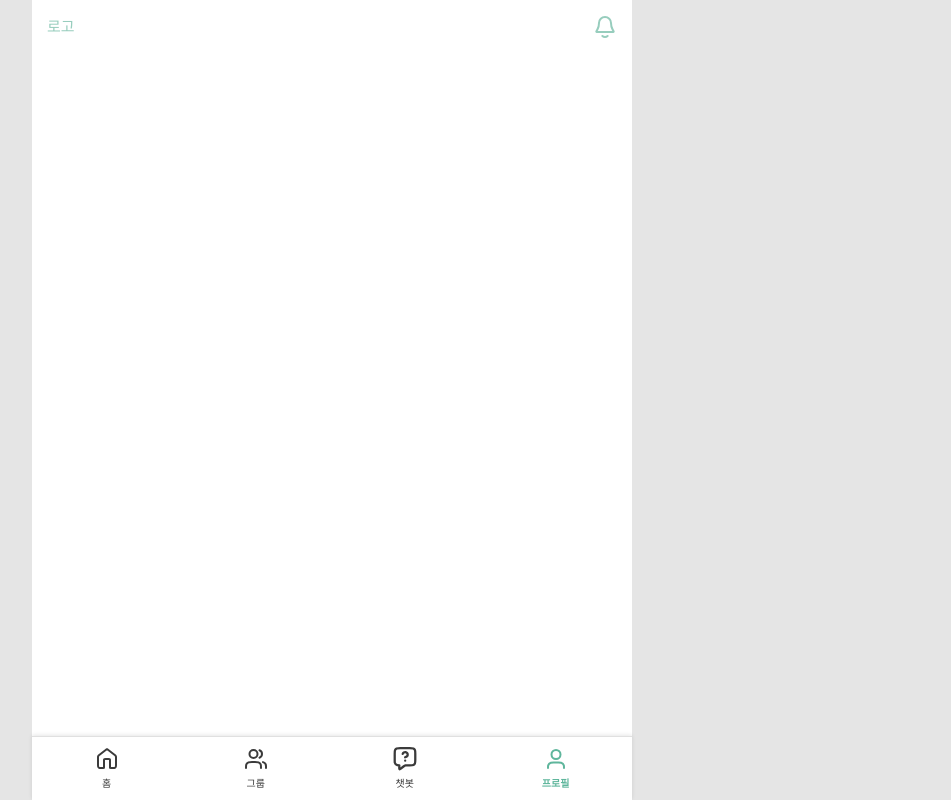
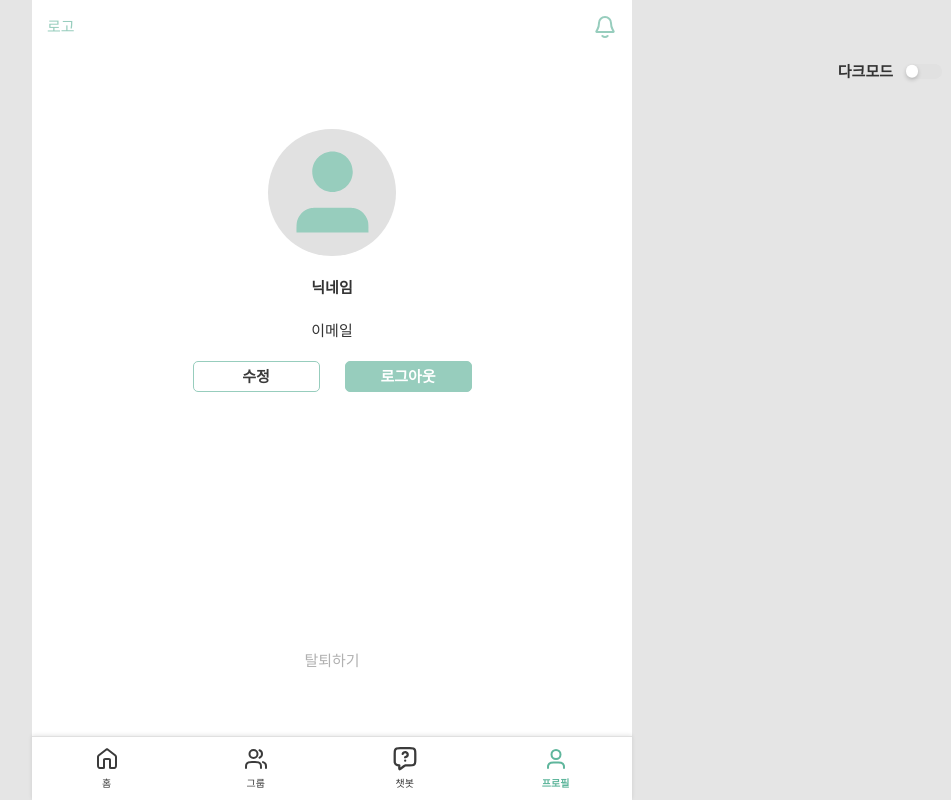
Before and after one commit to prgrms-web-devcourse-final-project/WEB1_1_ALL-I_FE, a React (Vite) app: page /mypage in a window 1280 px wide. Shown: the whole page, without its empty margins (308-1259 px from the left). Built offline with nearby package versions, Linux system fonts and the light colour scheme; a web font is replaced by a local one.

Commit message:
design: 마이페이지 퍼블리싱

```diff
--- a/src/components/common/Button/Button.tsx
+++ b/src/components/common/Button/Button.tsx
@@ -12,14 +12,22 @@ interface IProps {
     | "whiteMicro";
   isHoverEffect?: boolean;
   type: "button" | "submit" | "reset";
+  onClick?: () => void;
 }
 
-function Button({ children, buttonType, isHoverEffect, type }: IProps) {
+function Button({
+  children,
+  buttonType,
+  isHoverEffect,
+  type,
+  onClick,
+}: IProps) {
   return (
     <Styled.Button
       $buttonType={buttonType}
       $isHoverEffect={isHoverEffect}
       type={type}
+      onClick={onClick}
     >
       {children}
     </Styled.Button>
--- /dev/null
+++ b/src/pages/mypage/MyPage.style.ts
@@ -0,0 +1,56 @@
+import styled from "styled-components";
+
+export const Wrapper = styled.div`
+  width: 100%;
+  height: 100vh;
+  display: flex;
+  flex-direction: column;
+  align-items: center;
+  justify-content: space-around;
+`;
+
+export const ToggleContainer = styled.div`
+  width: 100%;
+  display: flex;
+  justify-content: flex-end;
+  align-items: center;
+  gap: 13px;
+  position: absolute;
+  right: 30px;
+  top: 60px;
+
+  > p {
+    font-weight: var(--font-weight-bold);
+  }
+`;
+
+export const UserCotainer = styled.div`
+  display: flex;
+  flex-direction: column;
+  gap: 20px;
+  align-items: center;
+`;
+
+export const ImgContainer = styled.div`
+  width: 8.5rem;
+  height: 8.5rem;
+  border-radius: var(--border-radius-circle);
+  background-color: #e1e1e1;
+  display: flex;
+  justify-content: center;
+  align-items: center;
+`;
+
+export const UserName = styled.div`
+  font-weight: var(--font-weight-bold);
+`;
+
+export const BtnContainer = styled.div`
+  display: flex;
+  gap: 25px;
+`;
+
+export const Withdraw = styled.p`
+  color: var(--color-gray-light);
+  cursor: pointer;
+`;
--- a/src/pages/mypage/MyPage.tsx
+++ b/src/pages/mypage/MyPage.tsx
@@ -1,5 +1,51 @@
+import { useNavigate } from "react-router-dom";
+import { useState } from "react";
+import * as Styled from "./MyPage.style";
+import Button from "@/components/common/Button/Button";
+import Profile from "@/assets/icons/profile.svg?react";
+import Toggle from "@/components/common/Toggle/Toggle";
+
 function Mypage() {
-  return <div>Mypage</div>;
+  const navigate = useNavigate();
+  const [isDark, setIsDark] = useState(false);
+
+  const handleToggleUpdate = (type: "time" | "alarm", isOn: boolean) => {
+    if (type === "time") {
+      setIsDark(isOn);
+      console.log(isOn);
+    }
+    // 필요한 경우 type === "alarm"에 대한 로직 추가 가능
+  };
+
+  return (
+    <Styled.Wrapper>
+      <Styled.UserCotainer>
+        <Styled.ToggleContainer>
+          <p>다크모드</p>
+          <Toggle type="time" isOn={isDark} onClick={handleToggleUpdate} />
+        </Styled.ToggleContainer>
+        <Styled.ImgContainer>
+          <Profile width={113} height={108} fill="var(--color-primary)" />
+        </Styled.ImgContainer>
+        <Styled.UserName>닉네임</Styled.UserName>
+        <p>이메일</p>
+        <Styled.BtnContainer>
+          <Button
+            children="수정"
+            buttonType="whiteMedium"
+            type="button"
+            onClick={() => navigate("./edit")}
+          />
+          <Button
+            children="로그아웃"
+            buttonType="primaryMedium"
+            type="button"
+          />
+        </Styled.BtnContainer>
+      </Styled.UserCotainer>
+      <Styled.Withdraw>탈퇴하기</Styled.Withdraw>
+    </Styled.Wrapper>
+  );
 }
 
 export default Mypage;
```
